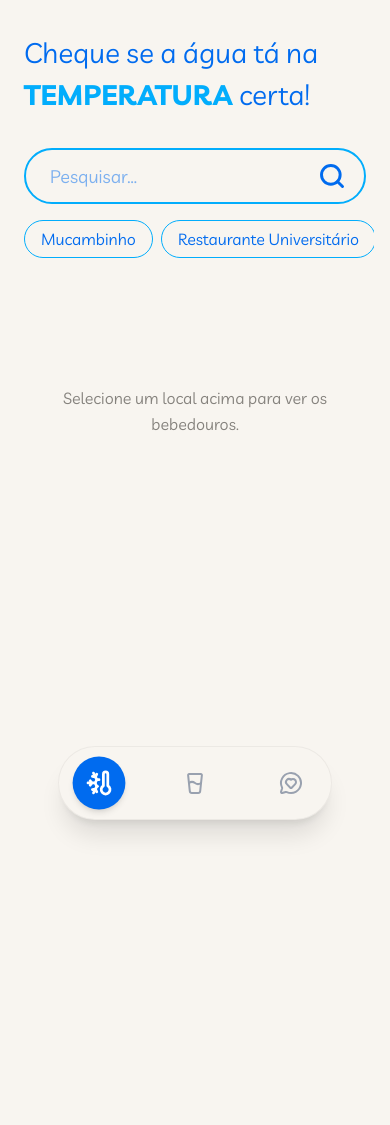
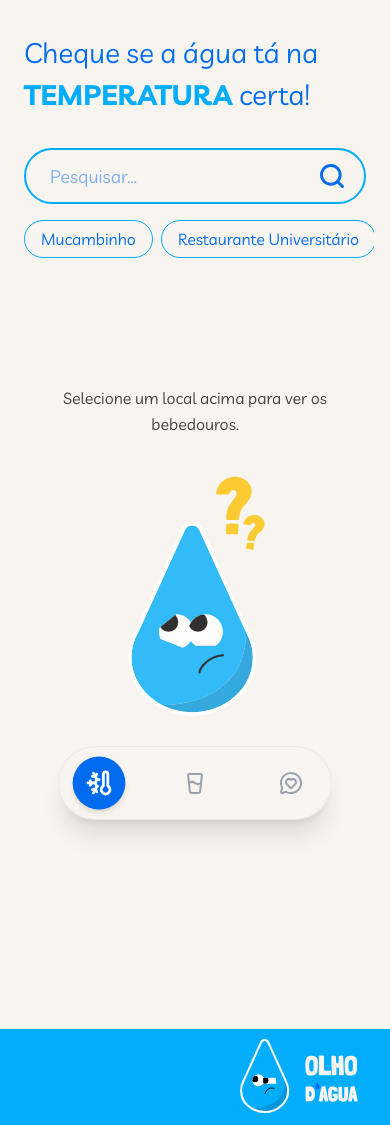
Before and after one commit to Loading-Desenvolvimento-Jr/olho-dagua-front, a Next.js app in the folder olho-dagua-front/: page / in a window 390 px wide. Before the commit the page ends 940 px from the top, so only its background shows below. Built offline with nearby package versions, Linux system fonts and the light colour scheme; a web font is replaced by a local one.

Commit message:
:lipstick: feat: Differente versions of logo due responsivity and Top bar in mobile version

```diff
--- a/olho-dagua-front/src/app/layout.tsx
+++ b/olho-dagua-front/src/app/layout.tsx
@@ -3,6 +3,7 @@ import { Londrina_Solid, Livvic } from "next/font/google";
 import "./globals.css";
 import { TabBar } from "@/components/layout/TabBar";
 import { Sidebar } from "@/components/layout/Sidebar";
+import { NavBar } from "@/components/layout/NavBar";
 
 const londrina = Londrina_Solid({
   weight: ['300','400', '900'],
@@ -30,6 +31,7 @@ export default function RootLayout({
     <html lang="en" className={`${londrina.variable} ${livvic.variable}`}>
       <body className="antialiased flex flex-col md:flex-row min-h-screen bg-white-custom text-black-custom">
 
+
         {/* Desktop Sidebar - Visible only on md screens and up */}
         <Sidebar/>
 
@@ -39,7 +41,8 @@ export default function RootLayout({
         </main>
 
         {/* Mobile TabBar - Fixed at the bottom, hidden on desktop */}
-        <nav className="md:hidden">          {/* <TabBar /> will be called here later */}
+         <NavBar/> {/* Top Bar in the mobile version, only for UI/UX */}
+        <nav className="md:hidden">
           <TabBar/>
         </nav>
 
--- a/olho-dagua-front/src/app/page.tsx
+++ b/olho-dagua-front/src/app/page.tsx
@@ -3,6 +3,7 @@
 import { useState } from "react";
 import { SearchBar } from "@/components/ui/SearchBar";
 import { WaterFountainCard } from "@/components/ui/WaterFountainCard";
+import Image from 'next/image';
 
 // Dados Fakes simulando a resposta da API
 const MOCK_FOUNTAINS = [
@@ -22,7 +23,6 @@ const MOCK_FOUNTAINS = [
 export default function TemperaturePage() {
   const [activeFilters, setActiveFilters] = useState<string[]>([]);
 
-  // Filtra os bebedouros baseado nos filtros ativos (chips)
   const filteredFountains = activeFilters.length === 0
     ? []
     : MOCK_FOUNTAINS.filter(fountain => activeFilters.includes(fountain.location));
@@ -41,20 +41,28 @@ export default function TemperaturePage() {
         </h1>
       </header>
 
-      {/* Barra de Pesquisa */}
+      {/* Search Bar */}
       <section>
         <SearchBar onFilterChange={setActiveFilters} />
       </section>
 
-      {/* Resultados */}
+      {/* Output */}
       <section className="mt-4">
         {activeFilters.length === 0 ? (
-          // Estado Vazio
-          <div className="flex flex-col items-center justify-center py-20 opacity-50">
-             {/* Você pode colocar um ícone de mapa aqui se quiser */}
+          <div className="flex flex-col items-center justify-center py-20 opacity-80 gap-8">
              <p className="text-paragrafo text-center">
                Selecione um local acima para ver os bebedouros.
              </p>
+
+            <Image
+                src="/assets/logo_question.svg"
+                alt="Olho D'água Logo"
+                width={160}
+                height={80}
+                className="object-contain relative z-20"
+                priority
+              />
+
           </div>
         ) : (
           <div className="space-y-6">
@@ -62,7 +70,7 @@ export default function TemperaturePage() {
               Encontramos <strong>{filteredFountains.length}</strong> bebedouros:
             </p>
 
-            {/* Grid de Cards */}
+            {/* Card's Grid */}
             <div className="grid grid-cols-2 sm:grid-cols-4 gap-4">
               {filteredFountains.map((fountain) => (
                 <WaterFountainCard key={fountain.id} data={fountain} />
@@ -70,9 +78,19 @@ export default function TemperaturePage() {
             </div>
 
             {filteredFountains.length === 0 && (
+            <div className="flex flex-col items-center justify-center py-20 opacity-80 gap-8">
               <p className="text-center text-orange-dark">
                 Nenhum bebedouro encontrado nestes locais.
               </p>
+               <Image
+                  src="/assets/logo_nervous.svg"
+                  alt="Olho D'água Logo"
+                  width={160}
+                  height={80}
+                  className="object-contain relative z-20"
+                  priority
+                />
+              </div>
             )}
           </div>
         )}
--- a/olho-dagua-front/src/app/quality/page.tsx
+++ b/olho-dagua-front/src/app/quality/page.tsx
@@ -3,6 +3,7 @@
 import { useState } from "react";
 import { SearchBar } from "@/components/ui/SearchBar";
 import { FilterStatusCard, FilterStatus } from "@/components/ui/FilterStatusCard";
+import Image from 'next/image';
 
 const MOCK_FILTERS = [
   { id: 1, name: "Principal", location: "Biblioteca", status: "excellent" as FilterStatus, updated: "15:00" },
@@ -42,10 +43,19 @@ export default function QualityPage() {
       <section className="mt-4">
         {activeFilters.length === 0 ? (
           // Empty state
-          <div className="flex flex-col items-center justify-center py-20 opacity-50">
+          <div className="flex flex-col items-center justify-center py-20 opacity-80 gap-8">
               <p className="text-paragrafo text-center">
                 Selecione um local acima para ver os bebedouros.
               </p>
+            <Image
+                src="/assets/logo_question.svg"
+                alt="Olho D'água Logo"
+                width={160}
+                height={80}
+                className="object-contain relative z-20"
+                priority
+              />
+
           </div>
         ) : (
           <div className="space-y-6">
@@ -70,9 +80,19 @@ export default function QualityPage() {
             </div>
 
             {displayedFilters.length === 0 && (
+              <div className="flex flex-col items-center justify-center py-20 opacity-80 gap-8">
                 <p className="text-center text-orange-dark">
                   Nenhum bebedouro encontrado nestes locais.
                 </p>
+                  <Image
+                    src="/assets/logo_nervous.svg"
+                    alt="Olho D'água Logo"
+                    width={160}
+                    height={80}
+                    className="object-contain relative z-20"
+                    priority
+                  />
+                </div>
             )}
           </div>
         )}
--- /dev/null
+++ b/olho-dagua-front/src/components/layout/NavBar.tsx
@@ -0,0 +1,50 @@
+"use client";
+
+import { usePathname } from 'next/navigation';
+import { cn } from '@/lib/utils';
+import Image from 'next/image';
+
+/**
+ * Mobile Headbar
+*/
+export function NavBar() {
+  const pathname = usePathname();
+
+  const getThemeColor = () => {
+    if (pathname === '/quality') return 'bg-green-light';
+    if (pathname === '/ombudsman') return 'bg-orange-dark';
+    if (pathname === '/ombudsman') return 'bg-blue-light';
+    if (pathname.includes('quality')) return 'bg-green-light';
+    if (pathname.includes('ombudsman')) return 'bg-orange-light';
+    return 'bg-blue-light';
+  };
+
+
+
+  const currentBgClass = getThemeColor();
+
+  return (
+    <header
+      className={cn(
+        "flex md:hidden flex-row w-full h-24  top-0 transition-colors p-8",
+        currentBgClass // Applies the dynamic background color
+      )}
+    >
+      {/* --- Logo Section --- */}
+      <div className="flex justify-end items-center  align-middle w-full ">
+
+          {/* Main Horizontal Logo */}
+          <Image
+            src="/assets/logo_horizontal.svg"
+            alt="Olho D'água Logo"
+            width={120}
+            height={90}
+            className="object-contain"
+            priority
+          />
+
+      </div>
+
+    </header>
+  );
+}
--- a/olho-dagua-front/src/components/layout/Sidebar.tsx
+++ b/olho-dagua-front/src/components/layout/Sidebar.tsx
@@ -3,7 +3,7 @@
 import Link from 'next/link';
 import { usePathname } from 'next/navigation';
 import { NAV_LINKS } from '../constants/navigation';
-import { type LucideIcon } from 'lucide-react'; // Adicione "type LucideIcon"
+import { type LucideIcon } from 'lucide-react';
 import { cn } from '@/lib/utils';
 import Image from 'next/image';
 
@@ -14,17 +14,10 @@ import Image from 'next/image';
 export function Sidebar() {
   const pathname = usePathname();
 
-  // 1. Determine the current theme based on the active route
   // Default to blue (Home) if no match found
   const getThemeColor = () => {
     if (pathname === '/quality') return 'bg-green-light';
-    if (pathname === '/ombudsman') return 'bg-orange-dark'; // A imagem mostra fundo azul na ouvidoria?
-    // Correção: Na sua lógica anterior, ouvidoria era laranja. Vamos manter a consistência:
-    if (pathname === '/ombudsman') return 'bg-blue-light'; // PERA, na imagem enviada (7e3fbe), o fundo é AZUL CLARO.
-    // Mas você pediu para seguir a lógica dos botões (Ouvidoria = Laranja).
-    // Vou assumir que você quer que o FUNDO MUDDE para Laranja quando for Ouvidoria.
-
-    // Vamos fazer dinâmico:
+    if (pathname === '/ombudsman') return 'bg-orange-dark';
     if (pathname.includes('quality')) return 'bg-green-light';
     if (pathname.includes('ombudsman')) return 'bg-orange-light';
     return 'bg-blue-light'; // Default (Home/Temperature)
@@ -43,12 +36,11 @@ export function Sidebar() {
     <aside
       className={cn(
         "hidden md:flex flex-col w-80 h-screen sticky top-0 transition-colors duration-500 ease-in-out p-8",
-        currentBgClass // Applies the dynamic background color
+        currentBgClass
       )}
     >
       {/* --- Logo Section --- */}
       <div className="flex justify-center mb-12 w-full">
-        {/* Relative container to hold the logo and absolute stars */}
         <div className="relative inline-flex items-center justify-center p-4">
 
           {/* Top-Left Stars */}
@@ -85,7 +77,6 @@ export function Sidebar() {
       {/* --- Navigation Groups --- */}
       <nav className="flex-1 flex flex-col gap-8">
 
-        {/* Group 1: Monitoramento */}
         <div>
           <h3 className="text-white-custom/80 font-sans text-sm uppercase tracking-widest mb-4 pl-4">
             Monitoramento
@@ -102,13 +93,11 @@ export function Sidebar() {
           </div>
         </div>
 
-        {/* Group 2: Saiba mais */}
         <div>
           <h3 className="text-white-custom/80 font-sans text-sm uppercase tracking-widest mb-4 pl-4">
             Saiba mais
           </h3>
           <div className="flex flex-col gap-3">
-             {/* Taking the last item (Ombudsman) */}
              <SidebarItem
                 link={NAV_LINKS[2]}
                 isActive={pathname === NAV_LINKS[2].href}
@@ -119,11 +108,11 @@ export function Sidebar() {
 
       </nav>
 
-      {/* Footer / Loading Indicator (from image) */}
+      {/* / Loading Indicator */}
       <div className="mt-auto">
         <p className="text-white-custom text-center text-sm mb-2 opacity-80">Loading...</p>
-        <div className="w-full h-2 bg-white/30 rounded-full overflow-hidden">
-          <div className="h-full w-2/3 bg-white-custom rounded-full" />
+        <div className="w-full h-2 bg-white/30 overflow-hidden">
+          <div className="h-full w-2/3 bg-white-custom " />
         </div>
       </div>
 
--- a/olho-dagua-front/src/components/ui/FilterStatusCard.tsx
+++ b/olho-dagua-front/src/components/ui/FilterStatusCard.tsx
@@ -18,31 +18,31 @@ export function FilterStatusCard({ status, name, lastUpdated }: FilterStatusCard
   // Configuration for each status (Colors, Icons, Texts)
   const theme = {
     excellent: {
-      bg: "bg-green-dark", // Green
+      bg: "bg-green-dark",
       title: "Excelente",
       subtitle: "Filtro Limpo",
-      MainIcon: Heart, // The small icon overlay
+      MainIcon: Heart,
     },
     good: {
-      bg: "bg-[#02af5d]", // A slightly lighter green or reuse green-light
+      bg: "bg-[#02af5d]",
       title: "Bom",
       subtitle: "Filtro em uso Regular",
       MainIcon: Check,
     },
     attention: {
-      bg: "bg-orange-dark", // Orange
+      bg: "bg-orange-dark",
       title: "Atenção",
       subtitle: "Filtro em saturação Parcial",
-      MainIcon: AlertCircle, // ! symbol
+      MainIcon: AlertCircle,
     },
     maintenance: {
-      bg: "bg-yellow-light", // Yellow
+      bg: "bg-yellow-light",
       title: "Em Manutenção",
       subtitle: "Filtro em Manutenção",
-      MainIcon: Ban, // Blocked symbol
+      MainIcon: Ban,
     },
     substitute: {
-      bg: "bg-[#dc2626]", // Red (Fixed color since we didn't add it to globals yet)
+      bg: "bg-[#dc2626]",
       title: "Substituir",
       subtitle: "Filtro Vencido - Substituição Necessária",
       MainIcon: X,
```
Also changed, not shown: olho-dagua-front/src/components/ui/CopyButton.tsx (+4 -4 lines), olho-dagua-front/public/assets/logo_nervous.svg (added), olho-dagua-front/public/assets/logo_question.svg (added). Lines whose indentation alone changed are shown as unchanged.
